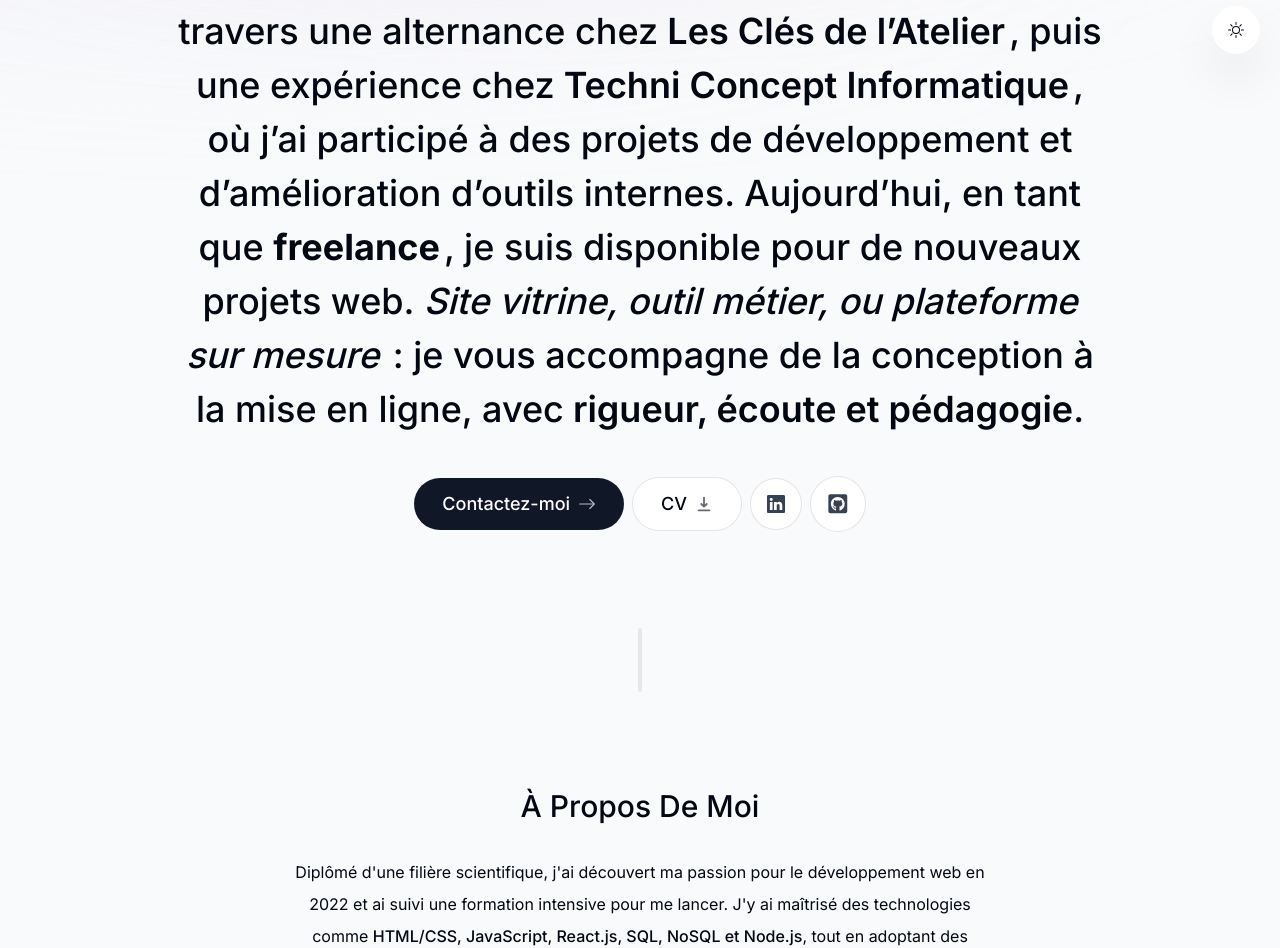
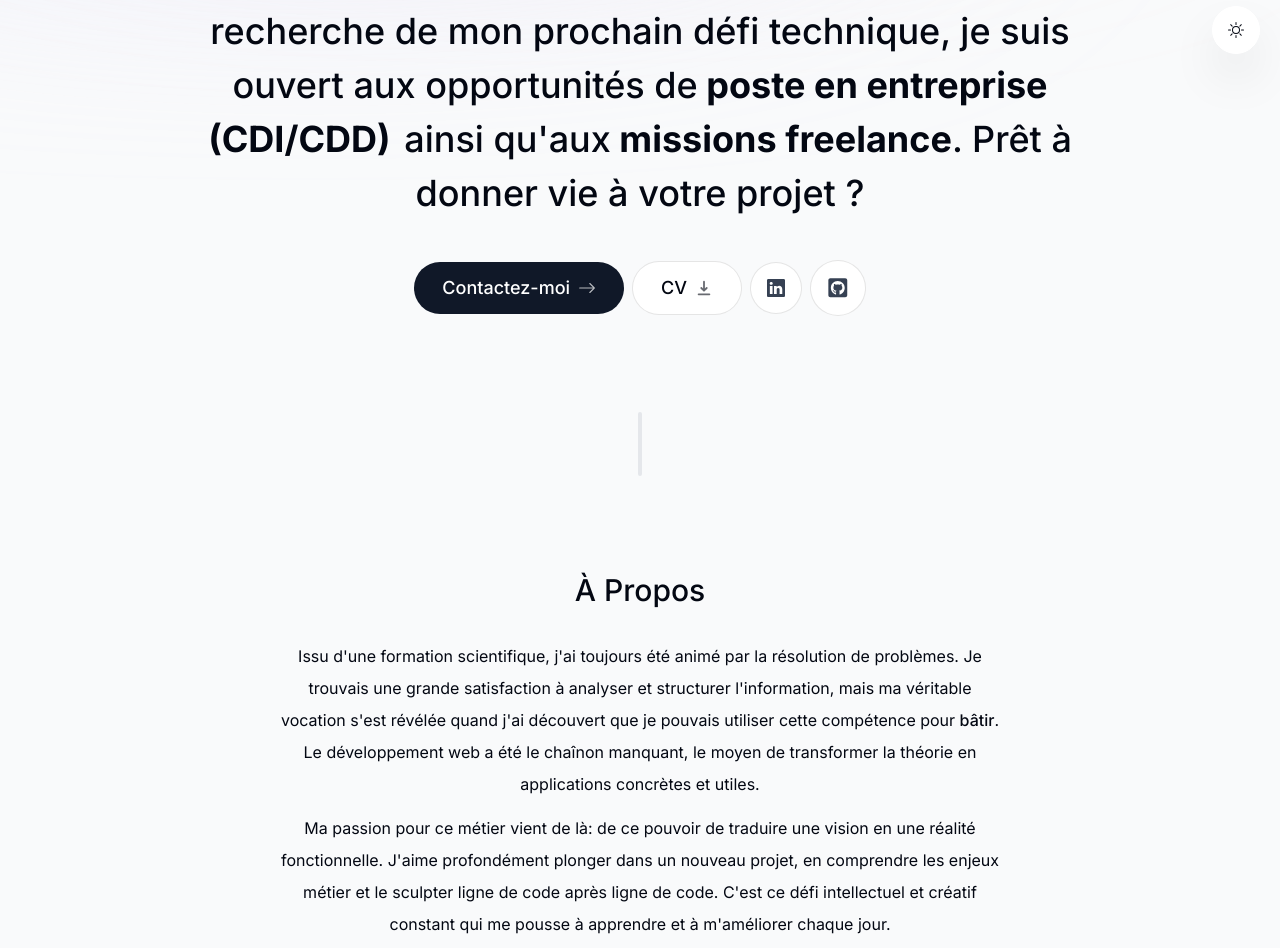
Before and after one commit to Dreyrk/Portfolio, a Next.js app: page / in a window 1280 px wide. Shown: the part 726-1674 px from the top of the page. Built offline with nearby package versions, Linux system fonts and the light colour scheme.

Commit message:
change content

```diff
--- a/src/components/about.tsx
+++ b/src/components/about.tsx
@@ -15,16 +15,19 @@ export default function About() {
       animate={{ opacity: 1, y: 0 }}
       transition={{ delay: 0.175 }}
       id="about">
-      <SectionHeading>À propos de moi</SectionHeading>
+      <SectionHeading>À propos</SectionHeading>
       <p className="mb-3">
-        Diplômé d&apos;une filière scientifique, j&apos;ai découvert ma passion pour le développement web en 2022 et ai
-        suivi une formation intensive pour me lancer. J&apos;y ai maîtrisé des technologies comme{" "}
-        <span className="font-medium">HTML/CSS, JavaScript, React.js, SQL, NoSQL et Node.js</span>, tout en adoptant des
-        méthodologies agiles comme <span className="font-medium">SCRUM</span>. Mon parcours m&apos;a permis de
-        développer une solide compréhension du développement frontend et backend, ainsi qu&apos;une capacité à
-        travailler efficacement en équipe. Animé par la curiosité et l&apos;envie d&apos;apprendre, je suis à la
-        recherche d&apos;une opportunité professionnelle où je pourrai contribuer efficacement aux projets d&apos;une
-        entreprise dynamique.{" "}
+        Issu d&apos;une formation scientifique, j&apos;ai toujours été animé par la résolution de problèmes. Je trouvais
+        une grande satisfaction à analyser et structurer l&apos;information, mais ma véritable vocation s&apos;est
+        révélée quand j&apos;ai découvert que je pouvais utiliser cette compétence pour{" "}
+        <span className="font-medium">bâtir</span>. Le développement web a été le chaînon manquant, le moyen de
+        transformer la théorie en applications concrètes et utiles.
+      </p>
+      <p>
+        Ma passion pour ce métier vient de là: de ce pouvoir de traduire une vision en une réalité fonctionnelle.
+        J&apos;aime profondément plonger dans un nouveau projet, en comprendre les enjeux métier et le sculpter ligne de
+        code après ligne de code. C&apos;est ce défi intellectuel et créatif constant qui me pousse à apprendre et à
+        m&apos;améliorer chaque jour.
       </p>
     </motion.section>
   );
--- a/src/components/intro.tsx
+++ b/src/components/intro.tsx
@@ -39,19 +39,15 @@ export default function Intro() {
         initial={{ opacity: 0, y: 100 }}
         animate={{ opacity: 1, y: 0 }}>
         <span className="font-bold">Salut, moi c’est Lucas Rondepierre.</span>
-        Développeur <span className="font-bold">web full-stack</span> passionné, je conçois des applications
-        <span className="italic"> modernes, rapides et adaptées aux besoins métier</span>, en m’appuyant sur des
-        technologies comme
-        <span className="underline"> React, Next.js, Node.js</span> ou encore des bases de données
-        <span className="underline"> SQL ou NoSQL</span>. Après une formation intensive à la Wild Code School, j’ai
-        renforcé mes compétences à travers une alternance chez
-        <span className="font-semibold"> Les Clés de l’Atelier</span>, puis une expérience chez
-        <span className="font-semibold"> Techni Concept Informatique</span>, où j’ai participé à des projets de
-        développement et d’amélioration d’outils internes. Aujourd’hui, en tant que{" "}
-        <span className="font-bold">freelance</span>, je suis disponible pour de nouveaux projets web.{" "}
-        <span className="italic">Site vitrine, outil métier, ou plateforme sur mesure</span> : je vous accompagne de la
-        conception à la mise en ligne, avec
-        <span className="font-semibold"> rigueur, écoute et pédagogie</span>.
+        Développeur <span className="font-bold">web full-stack</span> passionné, je transforme des idées en applications
+        <span className="italic"> modernes, rapides et sur mesure</span>. Spécialisé sur des technologies comme{" "}
+        <span className="underline">React, Next.js et Node.js</span>, j&apos;ai affiné mon expertise dans le
+        développement d&apos;outils métier chez
+        <span className="font-semibold"> Les Clés de l’Atelier</span> et
+        <span className="font-semibold"> Techni Concept Informatique</span>. À la recherche de mon prochain défi
+        technique, je suis ouvert aux opportunités de
+        <span className="font-bold"> poste en entreprise (CDI/CDD)</span> ainsi qu&apos;aux
+        <span className="font-bold"> missions freelance</span>. Prêt à donner vie à votre projet ?
       </motion.h1>
 
       <motion.div
--- a/src/components/section-heading.tsx
+++ b/src/components/section-heading.tsx
@@ -2,12 +2,11 @@ import React from "react";
 
 type SectionHeadingProps = {
   children: React.ReactNode;
+  className?: string;
 };
 
-export default function SectionHeading({ children }: SectionHeadingProps) {
+export default function SectionHeading({ children, className }: SectionHeadingProps) {
   return (
-    <h2 className="text-3xl font-medium capitalize mb-8 text-center">
-      {children}
-    </h2>
+    <h2 className={`text-3xl font-medium capitalize mb-8 text-center ${className && `${className}`}`}>{children}</h2>
   );
 }
--- a/src/components/skills.tsx
+++ b/src/components/skills.tsx
@@ -1,10 +1,10 @@
 "use client";
 
 import Link from "next/link";
-import SectionHeading from "./section-heading";
+import { motion } from "framer-motion";
 import { skillsData } from "@/lib/data";
 import { useSectionInView } from "@/lib/hooks";
-import { motion } from "framer-motion";
+import SectionHeading from "./section-heading";
 
 const fadeInAnimationVariants = {
   initial: {
@@ -27,9 +27,9 @@ export default function Skills() {
     <section id="skills" ref={ref} className="mb-28 max-w-[53rem] scroll-mt-28 text-center sm:mb-40">
       <SectionHeading>Hard skills</SectionHeading>
       <ul className="flex flex-wrap justify-center gap-2 text-lg text-gray-800">
-        {skillsData.map(({ name, documentation }, index) => (
+        {skillsData.map(({ name, documentation, color }, index) => (
           <motion.li
-            className="bg-white borderBlack rounded-xl px-5 py-3 dark:bg-white/10 dark:text-white/80"
+            className={`bg-white borderBlack rounded-xl px-5 py-3 dark:bg-white/10 dark:text-white/80 hover:text-blue-500`}
             key={index}
             variants={fadeInAnimationVariants}
             initial="initial"
--- a/src/lib/data.ts
+++ b/src/lib/data.ts
@@ -244,4 +244,4 @@ export const projectsData = [
   },
 ] as const;
 
-export const skillsData = allTags.map(({ name, documentation }) => ({ name, documentation }));
+export const skillsData = allTags.map(({ name, documentation, color }) => ({ name, documentation, color }));
```
